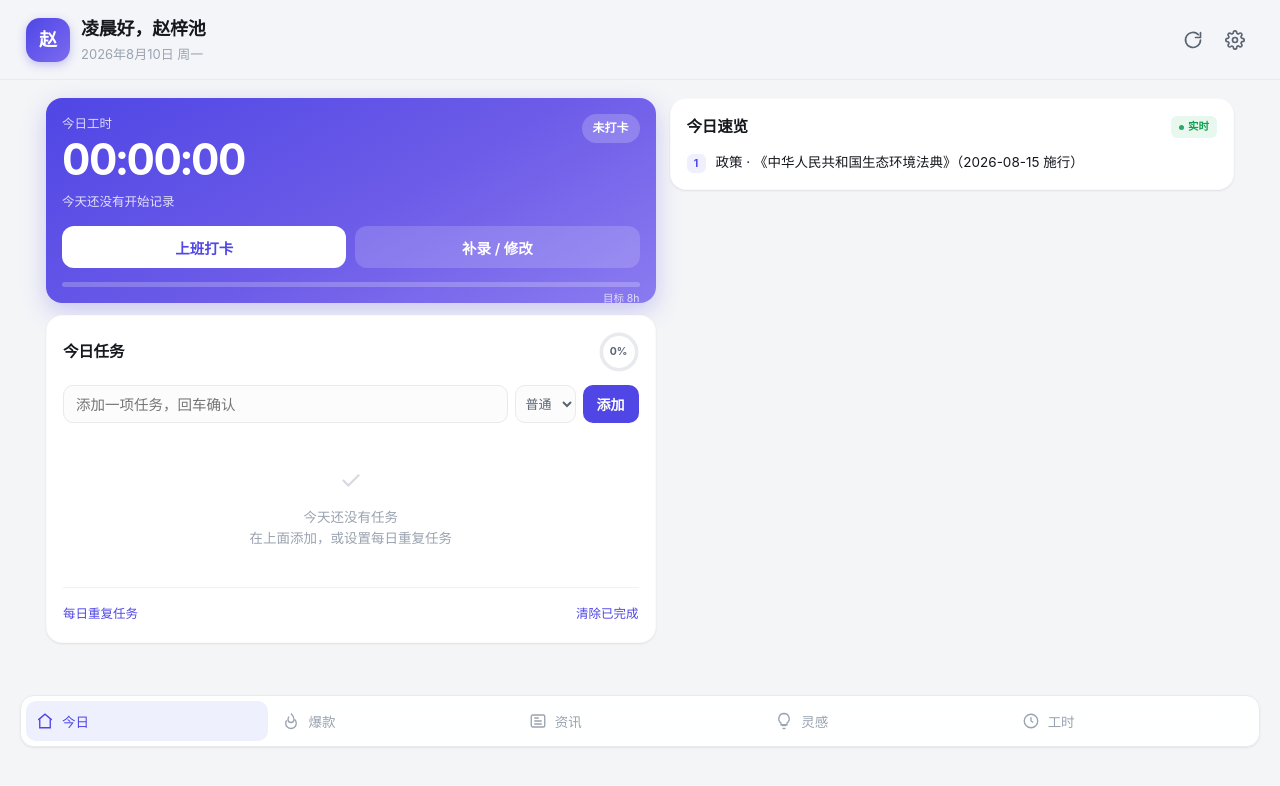
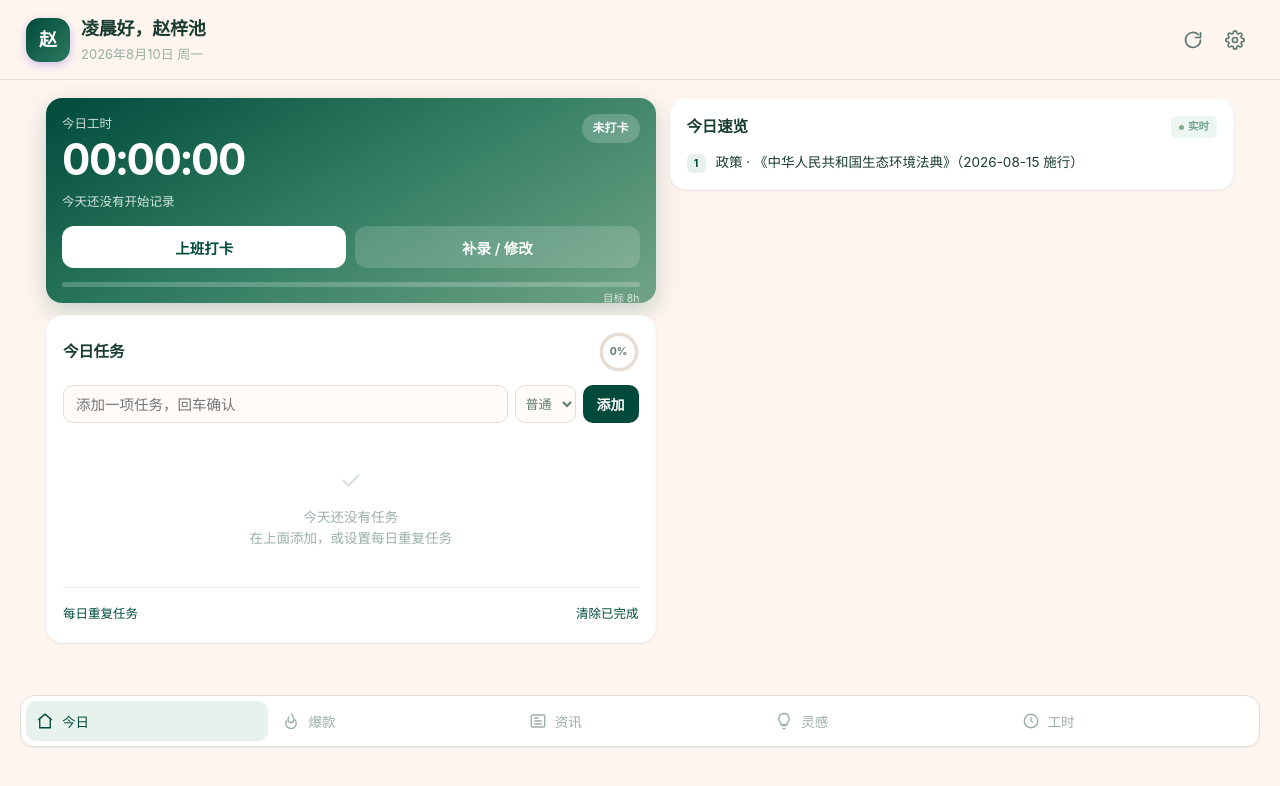
Before and after one commit to ira156/ira156.github.io, a plain HTML site: page index.html in a window 1280 px wide. Drawn offline with Linux system fonts and the light colour scheme; no server answers.

Commit message:
UI配色更换为田园山野色系：深林绿#004A3B + 鼠尾草绿#72A487 + 茉金#DFD075 + 奶杏底#FFF5F0

```diff
--- a/css/style.css
+++ b/css/style.css
@@ -1,24 +1,28 @@
-/* ============ 基础 ============ */
+/* ============ 基础 · 田园山野色系 ============ */
 :root{
-  --bg:#F4F5F7;
+  /* 背景 & 卡片 — 奶杏底 */
+  --bg:#FFF5F0;
   --card:#FFFFFF;
-  --line:#E8EAED;
-  --line2:#F0F1F3;
-  --tx:#15181D;
-  --tx2:#5B6472;
-  --tx3:#9AA3B0;
-  --pri:#4F46E5;
-  --pri-soft:#EEF0FE;
-  --red:#E5484D;
-  --red-soft:#FEEFEF;
-  --green:#12A150;
-  --green-soft:#E9F8EF;
-  --orange:#F5A524;
-  --orange-soft:#FEF5E7;
-  --blue:#0E7AF5;
-  --blue-soft:#E9F2FE;
-  --pink:#E5397F;
-  --pink-soft:#FDEDF4;
+  --line:#E5DDD6;
+  --line2:#F0EAE4;
+  /* 文字 — 深林层次 */
+  --tx:#1A3D32;
+  --tx2:#5C7A6E;
+  --tx3:#9AB0A5;
+  /* 主色 — 深林绿 #004A3B */
+  --pri:#004A3B;
+  --pri-soft:#E8F2ED;
+  /* 语义色 — 田园调和 */
+  --red:#C45C4A;
+  --red-soft:#FCEDEB;
+  --green:#72A487;
+  --green-soft:#EDF5F1;
+  --orange:#DFD075;
+  --orange-soft:#FBF7ED;
+  --blue:#5B9A8A;
+  --blue-soft:#EBF3F0;
+  --pink:#D49A7A;
+  --pink-soft:#FAEDE6;
   --r:16px;
   --r-sm:10px;
   --sh:0 1px 2px rgba(16,24,40,.05),0 1px 3px rgba(16,24,40,.04);
@@ -46,7 +50,7 @@ input,select,textarea{font-family:inherit;font-size:16px}
 .topbar{
   position:sticky;top:0;z-index:50;
   padding:calc(12px + var(--safe-t)) 16px 12px;
-  background:rgba(244,245,247,.88);
+  background:rgba(255,245,240,.88);
   backdrop-filter:saturate(180%) blur(14px);
   -webkit-backdrop-filter:saturate(180%) blur(14px);
   border-bottom:1px solid var(--line);
@@ -55,7 +59,7 @@ input,select,textarea{font-family:inherit;font-size:16px}
 .tb-left{display:flex;align-items:center;gap:11px;min-width:0}
 .avatar{
   width:40px;height:40px;flex:0 0 40px;border-radius:13px;
-  background:linear-gradient(135deg,#4F46E5,#7C6BF0);
+  background:linear-gradient(135deg,#004A3B,#2D7A5F);
   color:#fff;font-weight:700;font-size:17px;
   display:flex;align-items:center;justify-content:center;
   box-shadow:0 3px 10px rgba(79,70,229,.3);
@@ -87,7 +91,7 @@ input,select,textarea{font-family:inherit;font-size:16px}
 .head-right{display:flex;align-items:center;gap:8px;flex:0 0 auto}
 
 /* ============ 打卡 ============ */
-.punch-card{background:linear-gradient(150deg,#4F46E5 0%,#6D5CE8 55%,#8B7BF0 100%);color:#fff;border:none;box-shadow:0 8px 24px rgba(79,70,229,.26)}
+.punch-card{background:linear-gradient(150deg,#004A3B 0%,#2D7A5F 45%,#72A487 100%);color:#fff;border:none;box-shadow:0 8px 24px rgba(0,74,59,.22)}
 .punch-head{display:flex;align-items:flex-start;justify-content:space-between;gap:12px}
 .punch-label{font-size:12.5px;opacity:.8;font-weight:500}
 .punch-timer{font-size:38px;font-weight:700;letter-spacing:-1.4px;line-height:1.12;font-variant-numeric:tabular-nums;margin-top:2px}
@@ -100,7 +104,7 @@ input,select,textarea{font-family:inherit;font-size:16px}
 .punch-actions{display:flex;gap:9px;margin-top:15px}
 .punch-actions .btn{flex:1}
 .punch-card .btn-primary{background:#fff;color:var(--pri)}
-.punch-card .btn-primary:active{background:#EDEBFC}
+.punch-card .btn-primary:active{background:#DDECE6}
 .punch-card .btn-primary.off{background:#fff;color:var(--red)}
 .punch-card .btn-ghost{background:rgba(255,255,255,.16);color:#fff}
 .punch-card .btn-ghost:active{background:rgba(255,255,255,.26)}
@@ -132,11 +136,11 @@ input,select,textarea{font-family:inherit;font-size:16px}
 .task-input{display:flex;gap:7px;margin-bottom:11px}
 .task-input input{
   flex:1;min-width:0;height:38px;border:1px solid var(--line);border-radius:10px;
-  padding:0 12px;font-size:15px;background:#FCFCFD;outline:none;transition:.15s;color:var(--tx);
+  padding:0 12px;font-size:15px;background:#FFFBF8;outline:none;transition:.15s;color:var(--tx);
 }
 .task-input input:focus{border-color:var(--pri);background:#fff;box-shadow:0 0 0 3px var(--pri-soft)}
 .task-input select{
-  height:38px;border:1px solid var(--line);border-radius:10px;background:#FCFCFD;
+  height:38px;border:1px solid var(--line);border-radius:10px;background:#FFFBF8;
   padding:0 6px;font-size:13px;outline:none;flex:0 0 auto;color:var(--tx2);
 }
 
@@ -147,7 +151,7 @@ input,select,textarea{font-family:inherit;font-size:16px}
 .task-list li:last-child{border-bottom:none}
 .tk-box{
   width:21px;height:21px;flex:0 0 21px;border-radius:7px;border:1.8px solid var(--line);
-  margin-top:1px;display:flex;align-items:center;justify-content:center;transition:.16s;background:#fff;
+  margin-top:1px;display:flex;align-items:center;justify-content:center;transition:.16s;background:#FFFBF8;
 }
 .tk-box:active{transform:scale(.88)}
 .tk-box svg{opacity:0;width:12px;height:12px;color:#fff;transition:.16s}
@@ -203,12 +207,12 @@ li.done .tk-title{color:var(--tx3);text-decoration:line-through}
 .rank-list{background:var(--card);border-radius:var(--r);box-shadow:var(--sh);overflow:hidden}
 .rank-item{display:flex;gap:11px;padding:13px 15px;border-bottom:1px solid var(--line2);align-items:flex-start;transition:.12s}
 .rank-item:last-child{border-bottom:none}
-.rank-item:active{background:#FAFAFB}
+.rank-item:active{background:#FAF7F4}
 .rk-no{
   width:21px;height:21px;flex:0 0 21px;border-radius:7px;background:var(--line2);color:var(--tx3);
   font-size:11.5px;font-weight:700;display:flex;align-items:center;justify-content:center;margin-top:1px;
 }
-.rk-no.top{background:linear-gradient(135deg,#FF6B4A,#E5484D);color:#fff}
+.rk-no.top{background:linear-gradient(135deg,#D49A7A,#C45C4A);color:#fff}
 .rk-body{flex:1;min-width:0}
 .rk-title{font-size:14.5px;line-height:1.45;font-weight:500;word-break:break-word}
 .rk-meta{display:flex;gap:9px;align-items:center;margin-top:5px;font-size:11.5px;color:var(--tx3);flex-wrap:wrap}
@@ -288,7 +292,7 @@ li.done .tk-title{color:var(--tx3);text-decoration:line-through}
 
 /* ============ 灵感 ============ */
 .quote-card{
-  background:linear-gradient(140deg,#1C1F26,#2E3340);color:#fff;border-radius:var(--r);
+  background:linear-gradient(140deg,#004A3B,#1A5D4A);color:#fff;border-radius:var(--r);
   padding:20px 18px;margin-bottom:12px;box-shadow:0 8px 22px rgba(28,31,38,.2);
 }
 .quote-mark{font-size:34px;line-height:.7;opacity:.24;font-family:Georgia,serif}
@@ -312,7 +316,7 @@ li.done .tk-title{color:var(--tx3);text-decoration:line-through}
   background:var(--card);border-radius:12px;padding:12px;box-shadow:var(--sh);
   border:1px solid rgba(0,0,0,.02);transition:.14s;display:block;
 }
-.src-item:active{transform:scale(.98);background:#FAFAFB}
+.src-item:active{transform:scale(.98);background:#FAF7F4}
 .src-name{font-size:13.5px;font-weight:650;display:flex;align-items:center;gap:5px}
 .src-name::after{content:'↗';font-size:10px;color:var(--tx3);font-weight:400}
 .src-desc{font-size:11.5px;color:var(--tx3);line-height:1.5;margin-top:4px}
@@ -337,9 +341,9 @@ li.done .tk-title{color:var(--tx3);text-decoration:line-through}
   width:100%;max-width:30px;border-radius:7px 7px 3px 3px;background:var(--pri);
   min-height:3px;transition:height .5s cubic-bezier(.34,1.3,.64,1);position:relative;
 }
-.bar.today{background:linear-gradient(180deg,#FF6B4A,#E5484D)}
+.bar.today{background:linear-gradient(180deg,#DFD075,#C4B560)}
 .bar.zero{background:var(--line)}
-.bar.over{background:linear-gradient(180deg,#6D5CE8,#4F46E5)}
+.bar.over{background:linear-gradient(180deg,#2D7A5F,#004A3B)}
 .bar-day{font-size:11px;color:var(--tx3);font-weight:550}
 .bar-day.is-today{color:var(--pri);font-weight:700}
 .goal-line{position:absolute;left:0;right:0;border-top:1.5px dashed var(--line);pointer-events:none}
@@ -398,7 +402,7 @@ li.done .tk-title{color:var(--tx3);text-decoration:line-through}
 .field label{display:block;font-size:12.5px;color:var(--tx2);margin-bottom:6px;font-weight:550}
 .field input,.field select,.field textarea{
   width:100%;height:44px;border:1px solid var(--line);border-radius:11px;padding:0 12px;
-  background:#FCFCFD;outline:none;transition:.15s;color:var(--tx);
+  background:#FFFBF8;outline:none;transition:.15s;color:var(--tx);
 }
 .field textarea{height:auto;padding:11px 12px;resize:vertical;min-height:70px;font-size:15px;line-height:1.55}
 .field input:focus,.field select:focus,.field textarea:focus{border-color:var(--pri);background:#fff;box-shadow:0 0 0 3px var(--pri-soft)}
@@ -410,7 +414,7 @@ li.done .tk-title{color:var(--tx3);text-decoration:line-through}
 
 .seg-list{margin-bottom:12px}
 .seg-row{display:flex;gap:8px;align-items:center;margin-bottom:8px}
-.seg-row input{flex:1;height:40px;border:1px solid var(--line);border-radius:10px;padding:0 10px;background:#FCFCFD;outline:none;font-size:15px;color:var(--tx)}
+.seg-row input{flex:1;height:40px;border:1px solid var(--line);border-radius:10px;padding:0 10px;background:#FFFBF8;outline:none;font-size:15px;color:var(--tx)}
 .seg-row input:focus{border-color:var(--pri);background:#fff}
 .seg-row span{color:var(--tx3);font-size:13px;flex:0 0 auto}
 .seg-del{color:var(--tx3);padding:5px 7px;font-size:16px;flex:0 0 auto}
@@ -425,7 +429,7 @@ li.done .tk-title{color:var(--tx3);text-decoration:line-through}
 .set-k{font-size:14.5px}
 .set-k small{display:block;font-size:11.5px;color:var(--tx3);margin-top:2px;line-height:1.45}
 .set-v{flex:0 0 auto}
-.set-v input{width:78px;height:36px;border:1px solid var(--line);border-radius:9px;padding:0 10px;text-align:center;background:#FCFCFD;outline:none;color:var(--tx)}
+.set-v input{width:78px;height:36px;border:1px solid var(--line);border-radius:9px;padding:0 10px;text-align:center;background:#FFFBF8;outline:none;color:var(--tx)}
 .set-v input:focus{border-color:var(--pri);background:#fff}
 
 /* ============ Toast ============ */
@@ -438,13 +442,13 @@ li.done .tk-title{color:var(--tx3);text-decoration:line-through}
 .toast.on{opacity:1;transform:translate(-50%,0)}
 
 /* ============ 骨架 / 状态 ============ */
-.skel-line{height:13px;border-radius:6px;background:linear-gradient(90deg,#EFF0F2 25%,#F7F8F9 50%,#EFF0F2 75%);background-size:200% 100%;animation:shim 1.3s infinite;margin-bottom:9px}
+.skel-line{height:13px;border-radius:6px;background:linear-gradient(90deg,#F0EAE4 25%,#FAF7F4 50%,#F0EAE4 75%);background-size:200% 100%;animation:shim 1.3s infinite;margin-bottom:9px}
 .skel-line:nth-child(2){width:88%}
 .skel-line:nth-child(3){width:64%}
 @keyframes shim{0%{background-position:200% 0}100%{background-position:-200% 0}}
 .load-tip{text-align:center;padding:30px 12px;color:var(--tx3);font-size:13.5px}
 .err-tip{
-  background:var(--orange-soft);color:#8A5A00;border-radius:12px;padding:12px 14px;
+  background:var(--orange-soft);color:#7A6830;border-radius:12px;padding:12px 14px;
   font-size:12.5px;line-height:1.6;margin-bottom:11px;
 }
 .sec-title{
```
